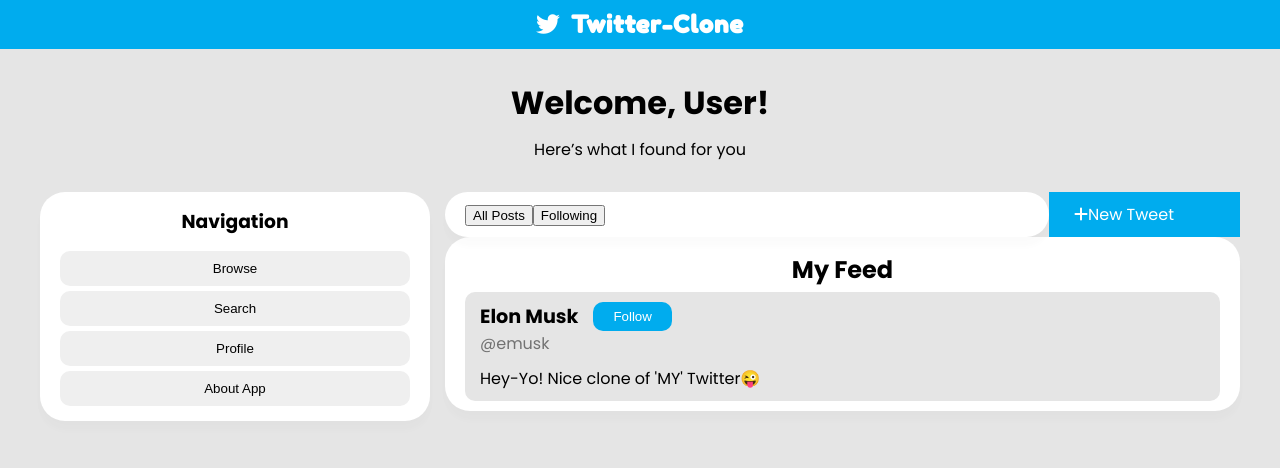
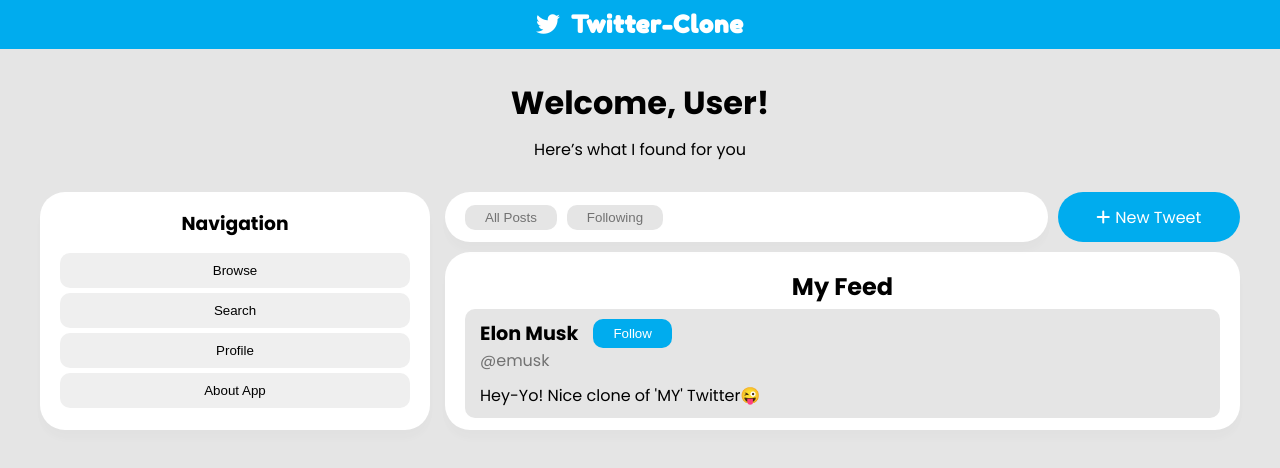
Before and after one commit to Salokhiddinov/twitter-clone, a Vue app: page /home in a window 1280 px wide. Shown: the top 468 px of the page. Built offline with nearby package versions, Linux system fonts and the light colour scheme.

Commit message:
feat: complete homepage UI

```diff
--- a/package.json
+++ b/package.json
@@ -10,7 +10,8 @@
   "dependencies": {
     "core-js": "^3.6.5",
     "vue": "^3.0.0",
-    "vue-router": "^4.0.13"
+    "vue-router": "^4.0.13",
+    "vuex": "^4.0.2"
   },
   "devDependencies": {
     "@vue/cli-plugin-babel": "~4.5.15",
--- a/src/components/UI/BaseCard.vue
+++ b/src/components/UI/BaseCard.vue
@@ -9,7 +9,7 @@
         background-color: white;
         border-radius: 25px;
         box-shadow: 0 7px 14px rgba(0, 0, 0, 0.01), 0 10px 10px rgba(0, 0, 0, 0.01);
-        padding: 10px 20px ;
+        padding: 12px 20px ;
 
     }
 </style>
--- a/src/main.js
+++ b/src/main.js
@@ -1,5 +1,6 @@
 import { createApp } from "vue";
 import router from "@/router.js";
+import store from "@/store/store.js";
 import App from "./App.vue";
 import HomePage from "@/pages/HomePage.vue";
 import TheHeader from "@/components/layout/TheHeader.vue";
@@ -17,5 +18,6 @@
 app.component("BaseCard", BaseCard);
 app.component("BaseTweet", BaseTweet);
 
+app.use(store)
 app.use(router);
 app.mount("#app");
--- a/src/pages/HomePage.vue
+++ b/src/pages/HomePage.vue
@@ -9,7 +9,8 @@
           <button class="sort">Following</button>
         </BaseCard>
         <router-link to="new-tweet" class="new-tweet">
-          <i class="fa-solid fa-plus"></i>New Tweet
+          <i class="fa-solid fa-plus"></i>
+          <span class="new-tweet-text">New Tweet</span>
         </router-link>
       </div>
       <BaseCard>
@@ -36,6 +37,11 @@
 export default {
   components: {
     WelcomeText,
+  },
+  computed: {
+    count() {
+      return this.$store.state.count;
+    },
   },
 };
 </script>
@@ -97,17 +103,51 @@
 .tweets {
   grid-column: 5 / 13;
 }
-.tweet-controls{
+.tweet-controls {
   display: flex;
+  margin-bottom: 10px;
 }
-.sorting{
-  width: 80%;
+.tweet-controls button {
+  border-style: none;
+  background-color: var(--light-grey);
+  border-radius: 10px;
+  padding: 5px 20px;
+  transition: all 0.3s ease;
+  color: var(--dark-grey);
+  margin-right: 10px;
 }
-.new-tweet{
+
+.selected {
+  background-color: var(--blue);
+  color: white;
+}
+
+.sorting {
+  width: 85%;
+}
+.new-tweet {
   width: 20%;
   padding: 10px 25px;
   background-color: var(--blue);
   color: white;
   text-decoration: none;
+  margin-left: 10px;
+  text-align: center;
+  display: flex;
+  align-items: center;
+  justify-content: center;
+  border-radius: 25px;
+  transition: .3s all ease;
+}
+.new-tweet:hover{
+  background-color: white;
+  color: var(--dark-grey);
+}
+.new-tweet:active{
+  background-color: var(--dark-grey);
+  color: white;
+}
+.new-tweet-text{
+  padding-left: 5px;
 }
 </style>
--- a/src/store/store.js
+++ b/src/store/store.js
@@ -0,0 +1,16 @@
+import { createStore } from 'vuex'
+
+const store = createStore({
+    state () {
+      return {
+        count: 50
+      }
+    },
+    mutations: {
+      increment (state) {
+        state.count++
+      }
+    }
+  })
+
+export default store;
```
Also changed, not shown: 1 other file (tests, documents, lock files or other folders).
